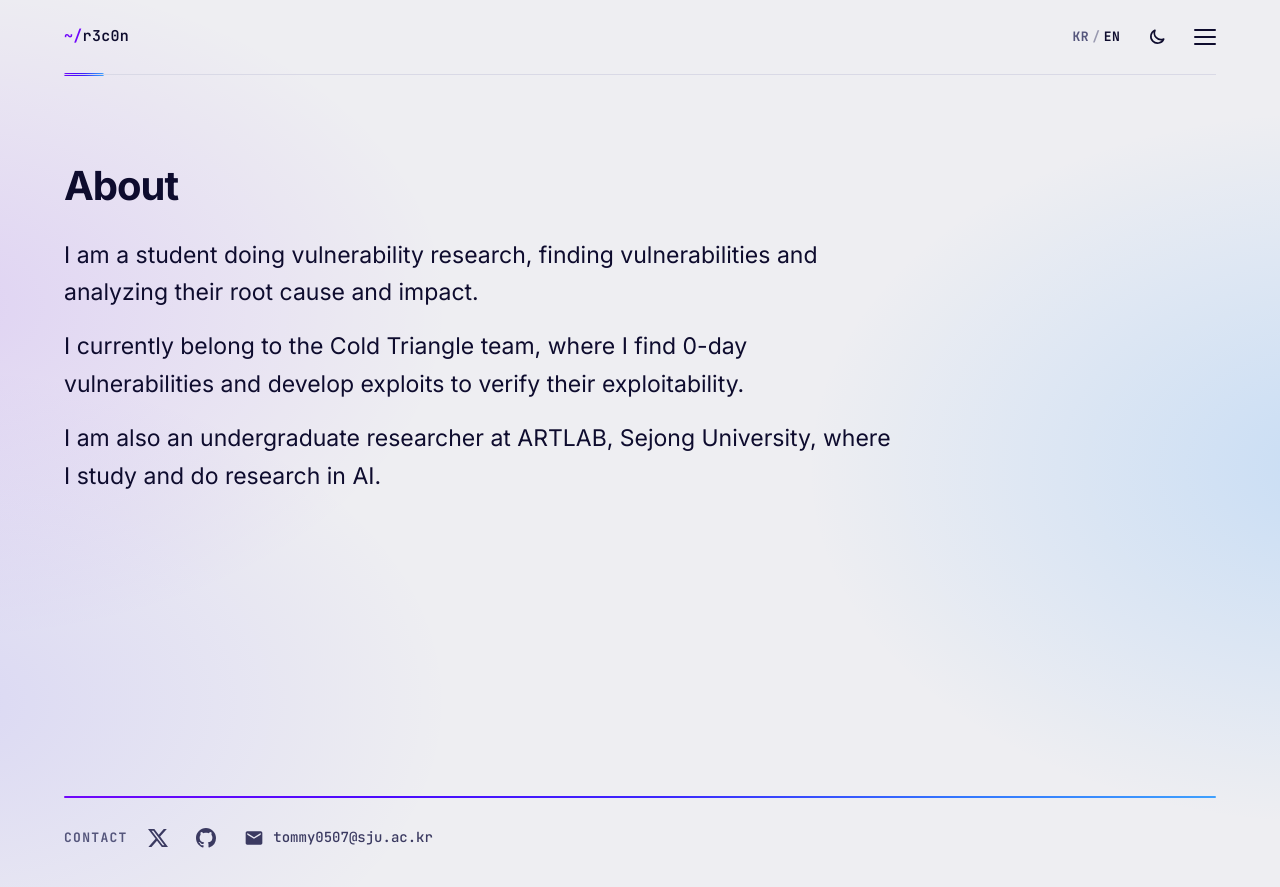
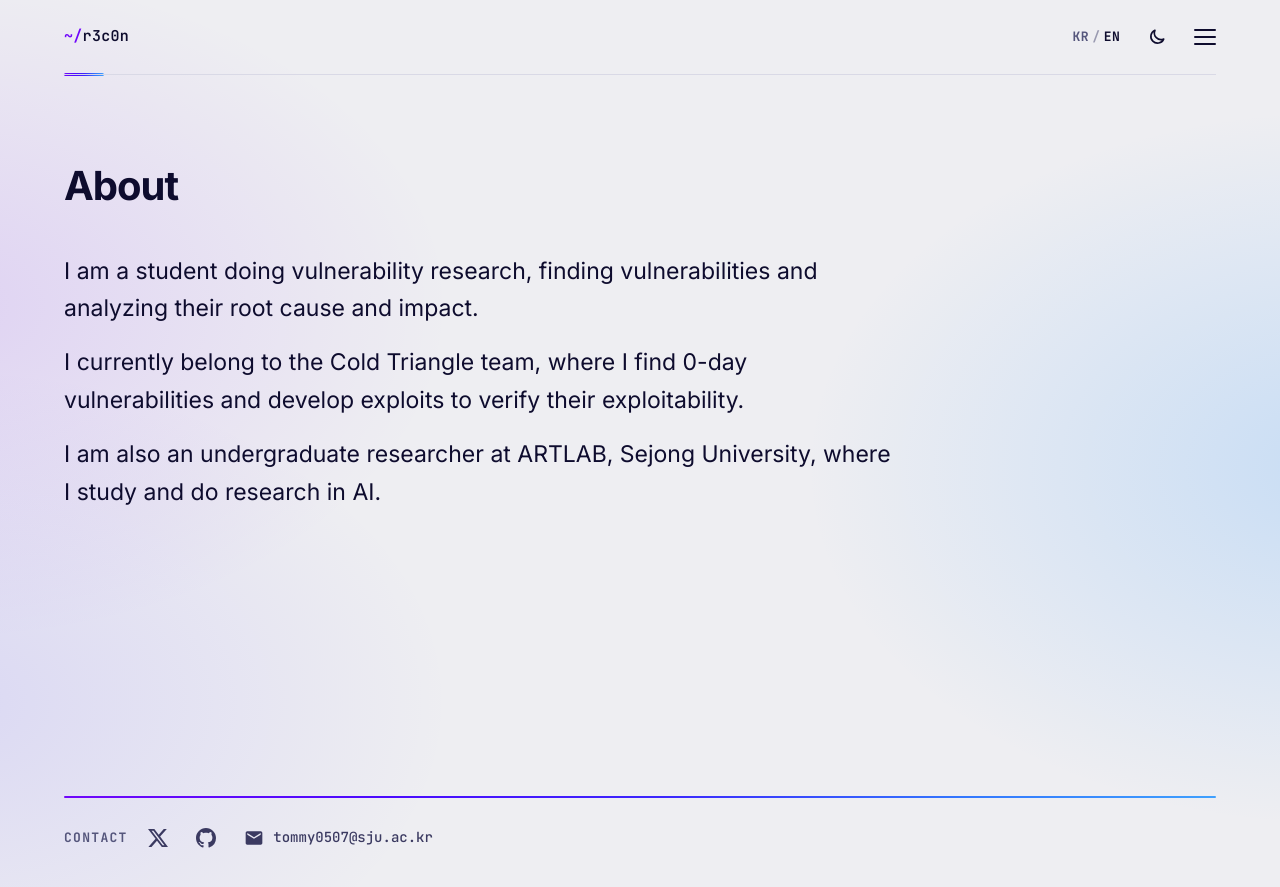
Before and after one commit to jhlee0507/jhlee0507.github.io, a Jekyll site: the page built from about/index.html, in a window 1280 px wide. Shown: the top 887 px of the page. Built offline with Jekyll 4.4.1, drawn with Linux system fonts in a browser that asks for light colours.

Commit message:
Give the About introduction more room under the heading

```diff
--- a/assets/css/site.css
+++ b/assets/css/site.css
@@ -230,10 +230,10 @@ h2,.sec-head h1{margin:0;font-size:clamp(1.75rem,3.2vw,2.5rem);line-height:1.15;
 /* about and affiliation */
 /* the About page is its heading and, under it, the introduction in the colour of the heading */
 .page-about .grid{display:block}
-.about-intro{margin:1.75rem 0 0;max-width:52rem;font-size:1.4375rem;line-height:1.65;color:var(--ink)}
+.about-intro{margin:2.75rem 0 0;max-width:52rem;font-size:1.4375rem;line-height:1.65;color:var(--ink)}
 .about-intro p{margin:0}
 .about-intro p + p{margin-top:1rem}
-@media (max-width:47.99rem){.about-intro{margin-top:1.5rem;font-size:1.25rem;line-height:1.6}}
+@media (max-width:47.99rem){.about-intro{margin-top:2.25rem;font-size:1.25rem;line-height:1.6}}
 /* a timeline: a thin rail with a dot per entry, the period above what it was */
 .timeline{list-style:none;margin:0;padding:0}
 .timeline li{position:relative;padding:0 0 2.5rem 2.25rem}
```
